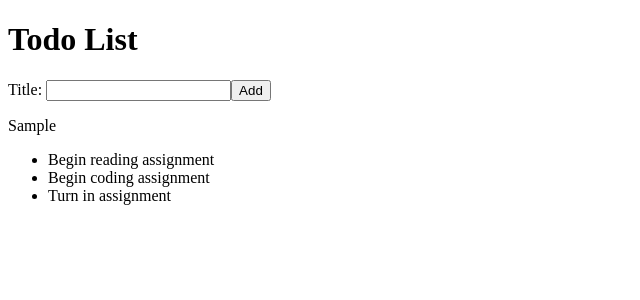
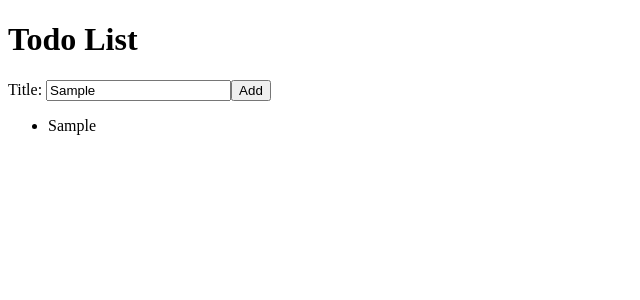
Before and after one commit to dianayossi/react-todo, a React (Create React App) app: page / in a window 1280 px wide. Both pictures are taken after typing "Sample" into the empty fields and a click on the button "Add". Shown: the top 300 px of the page, without its empty margins (0-640 px from the left). Built offline with nearby package versions, Linux system fonts and the light colour scheme; the HTML template or start-up script is replaced by a standard one.

Commit message:
lesson 1-4

```diff
--- a/src/AddTodoForm.js
+++ b/src/AddTodoForm.js
@@ -1,20 +1,29 @@
-import React from 'react';
+import React, {useState} from 'react';
 
-const AddToDoForm = (props) => {
+const AddToDoForm = ({onAddTodo}) => {
+
+    const [todoTitle, setTodoTitle] = useState('');
+
+    const handleTitleChange = (event) => {
+        const newTodoTitle = event.target.value;
+        setTodoTitle(newTodoTitle);
+    }
+
     const handleAddTodo = (event) => {
         event.preventDefault();
 
-        const todoTitle = event.target.title.value;
-        console.log( todoTitle );
-        event.target.reset();
-
-        props.onAddTodo( todoTitle );
-    }
+        onAddTodo(
+        {
+            title: todoTitle,
+            id: Date.now(),
+        }
+        )
+    };
 
     return(
         <form onSubmit={handleAddTodo}>
             <label htmlFor="todoTitle">Title: </label>
-            <input id="todoTitle" name="title"></input>
+            <input id="todoTitle" name="title" value={todoTitle} onChange={handleTitleChange}></input>
             <button type="submit">Add</button>
         </form>
     )
--- a/src/App.js
+++ b/src/App.js
@@ -1,19 +1,22 @@
-import React from 'react';
-
+import React, {useState} from 'react';
 import AddTodoForm from './AddTodoForm';
 import TodoList from './TodoList';
 
 function App(){
 
-  const [ newTodo, setNewTodo ] = React.useState(' ');
+  const [todoList, setTodoList] = useState([]);
+
+  const addTodo= (newTodo) => {
+    setTodoList([...todoList, {newTodo}])
+  };
 
   return(
     <div>
       <h1>Todo List</h1>
 
-      <AddTodoForm onAddTodo = { setNewTodo } />
-      <p> {newTodo} </p>
-      <TodoList />
+      <AddTodoForm onAddTodo = { addTodo } />
+
+      <TodoList todoList={todoList}/>
 
     </div>
   );
--- a/src/TodoList.js
+++ b/src/TodoList.js
@@ -1,29 +1,13 @@
 import React from 'react';
-
 import TodoListItem from './TodoListItem';
 
-const todoList = [
-    {
-      id: 1,
-      title: "Begin reading assignment",
-    },
-    {
-      id: 2,
-      title: "Begin coding assignment",
-    },
-    {
-      id: 3,
-      title: "Turn in assignment",
-    }
-  ];
-
-const TodoList = () => {
+const TodoList = ({todoList}) => {
     return(
         <div>
             <ul>
                 {todoList.map(function(item){
                  return(
-                      < TodoListItem key={item.id} todo={item} />
+                      < TodoListItem key={item.newTodo.id} todo={item.newTodo} />
                     )
                 })}
             </ul>
--- a/src/TodoListItem.js
+++ b/src/TodoListItem.js
@@ -1,9 +1,9 @@
 import React from 'react';
 
-const TodoListItem = (props) => {
+const TodoListItem = ({todo}) => {
     return(
         <li>
-        <span>{ props.todo.title }</span>
+        <span>{ todo.title }</span>
         </li>
     )
 }
```
